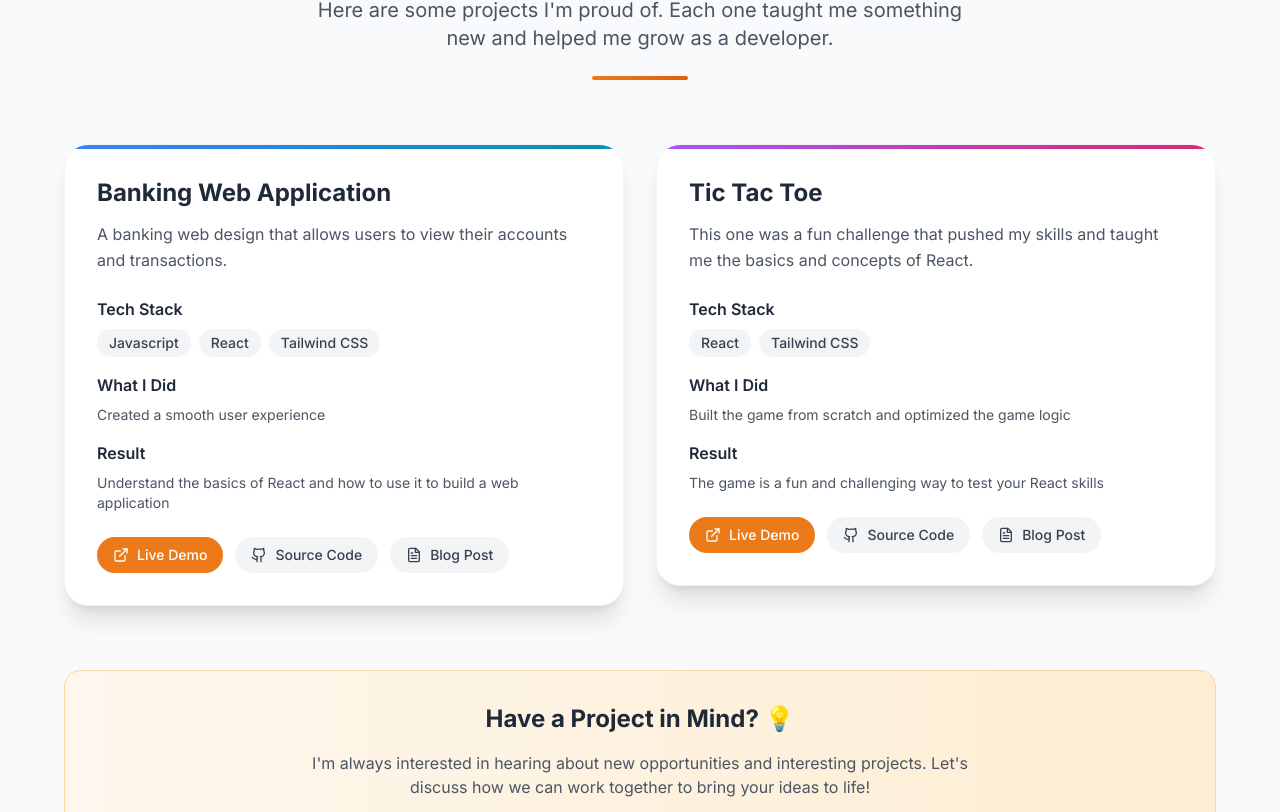
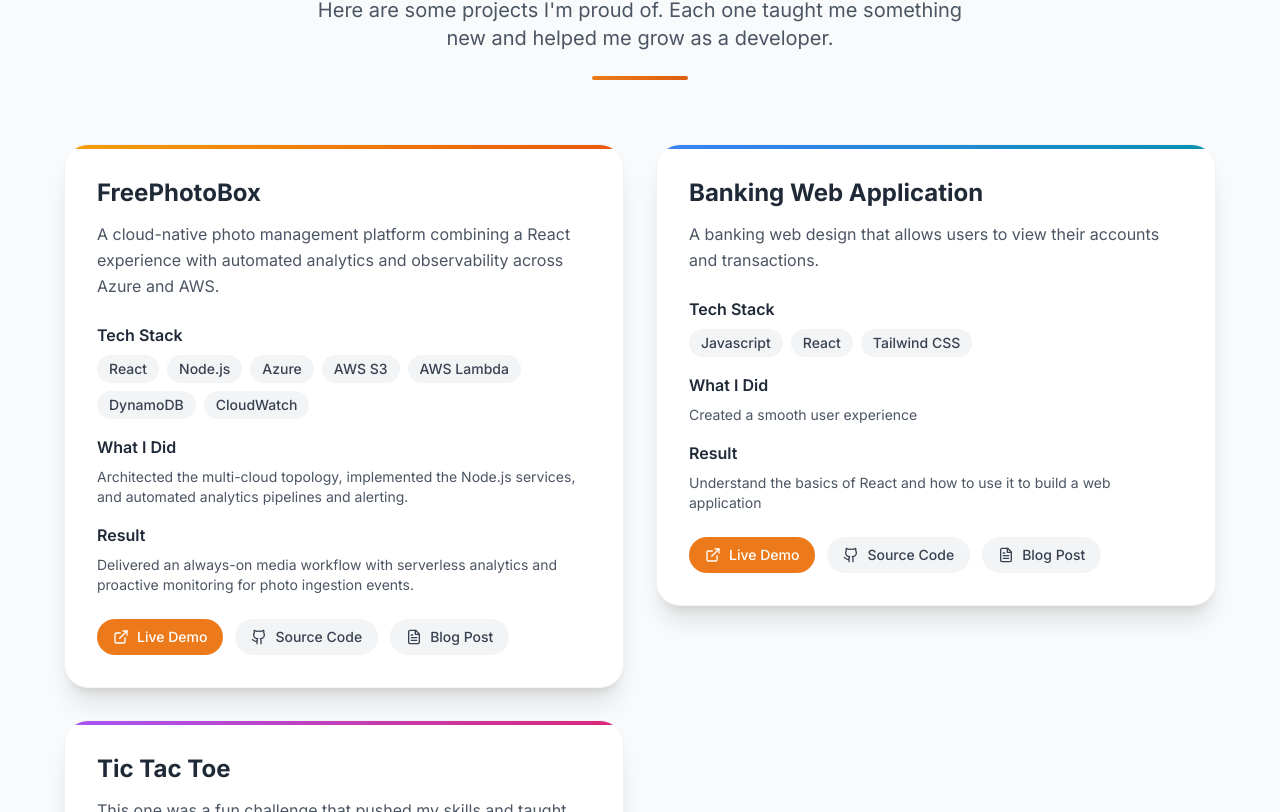
Before and after one commit to mich-sys/portfolio, a React (Create React App) app: page / in a window 1280 px wide. Shown: the part 1728-2540 px from the top of the page. Built offline with nearby package versions, Linux system fonts and the light colour scheme; the HTML template or start-up script is replaced by a standard one.

Commit message:
added latest project freephotobox.me

```diff
--- a/src/components/Projects.js
+++ b/src/components/Projects.js
@@ -4,6 +4,19 @@ import { ExternalLink, Github, FileText, ArrowUpRight } from 'lucide-react';
 
 const Projects = () => {
   const projects = [
+    {
+      title: "FreePhotoBox",
+      description: "A cloud-native photo management platform combining a React experience with automated analytics and observability across Azure and AWS.",
+      stack: ["React", "Node.js", "Azure", "AWS S3", "AWS Lambda", "DynamoDB", "CloudWatch"],
+      role: "Architected the multi-cloud topology, implemented the Node.js services, and automated analytics pipelines and alerting.",
+      outcome: "Delivered an always-on media workflow with serverless analytics and proactive monitoring for photo ingestion events.",
+      links: {
+        live: "https://freephotobox.me",
+        code: "https://medium.com/@ademejimichael34/freephotobox-full-architecture-deep-dive-6e878aeb4d22",
+        writeup: "https://medium.com/@ademejimichael34/freephotobox-full-architecture-deep-dive-6e878aeb4d22"
+      },
+      color: "from-amber-500 to-orange-600"
+    },
     {
       title: "Banking Web Application",
       description: "A banking web design that allows users to view their accounts and transactions.",
```
